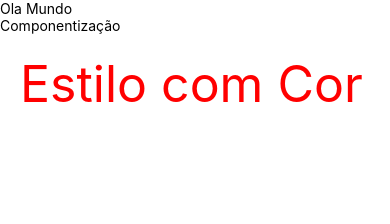
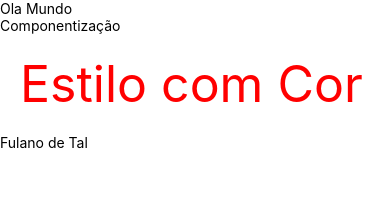
Before and after one commit to c4tom/cursoRN_zero-avancado, a React Native app: screen / in a window 390 px wide. Shown: the top 224 px of the page. Built offline with nearby package versions, Linux system fonts and the light colour scheme.

Commit message:
chamada de variavel no componente (Aula 12)

```diff
--- a/App.js
+++ b/App.js
@@ -3,11 +3,15 @@ import { View, Text } from "react-native";
 
 class App extends React.Component {
     render() {
+        let nome = 'Fulano de Tal';
+
         return(
             <View>
                 <Text>Ola Mundo</Text>
                 <Text>Componentização</Text>
                 <Text style={{ color: 'red', fontSize: 50, margin: 20}}>Estilo com Cor</Text>
+
+                <Text>{nome}</Text>
             </View>
         )
     }
```
